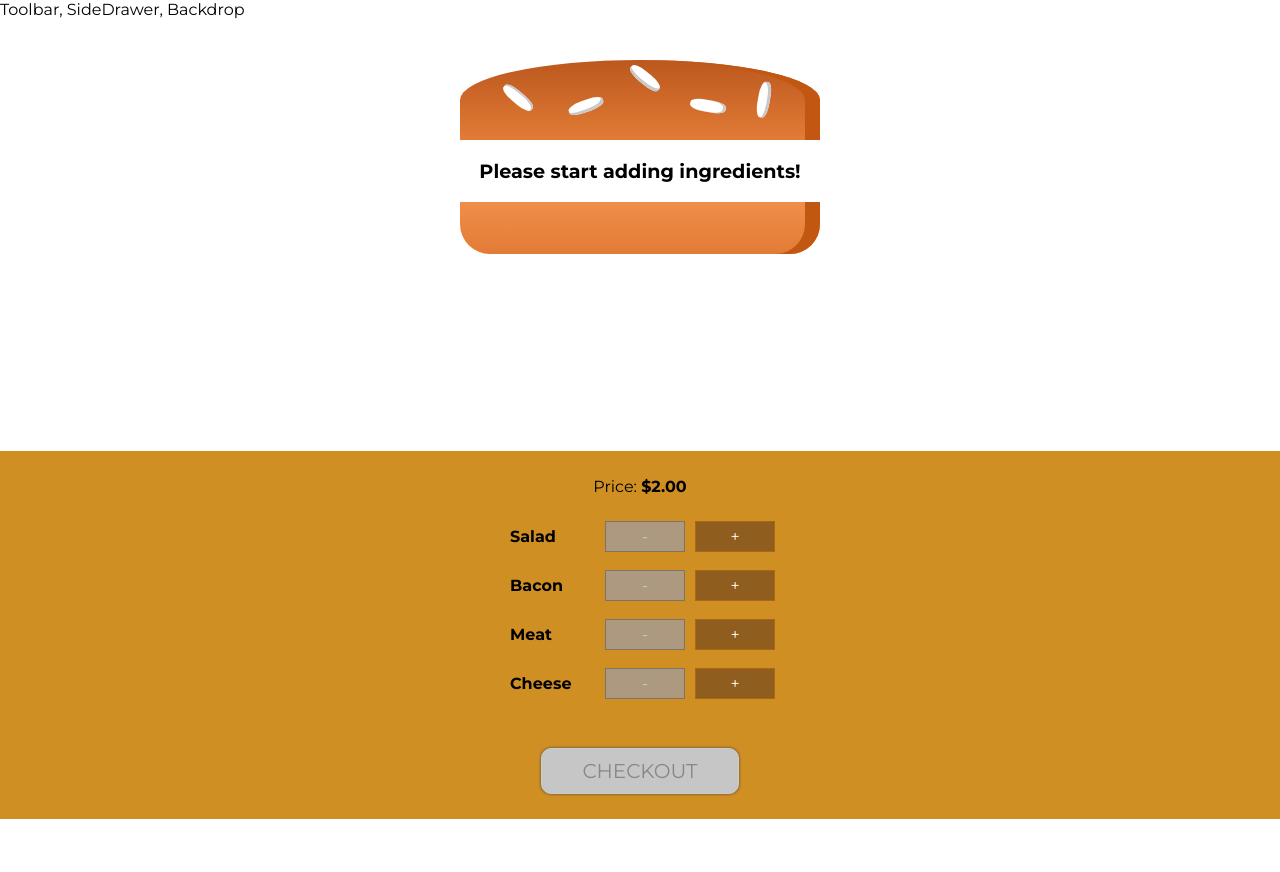
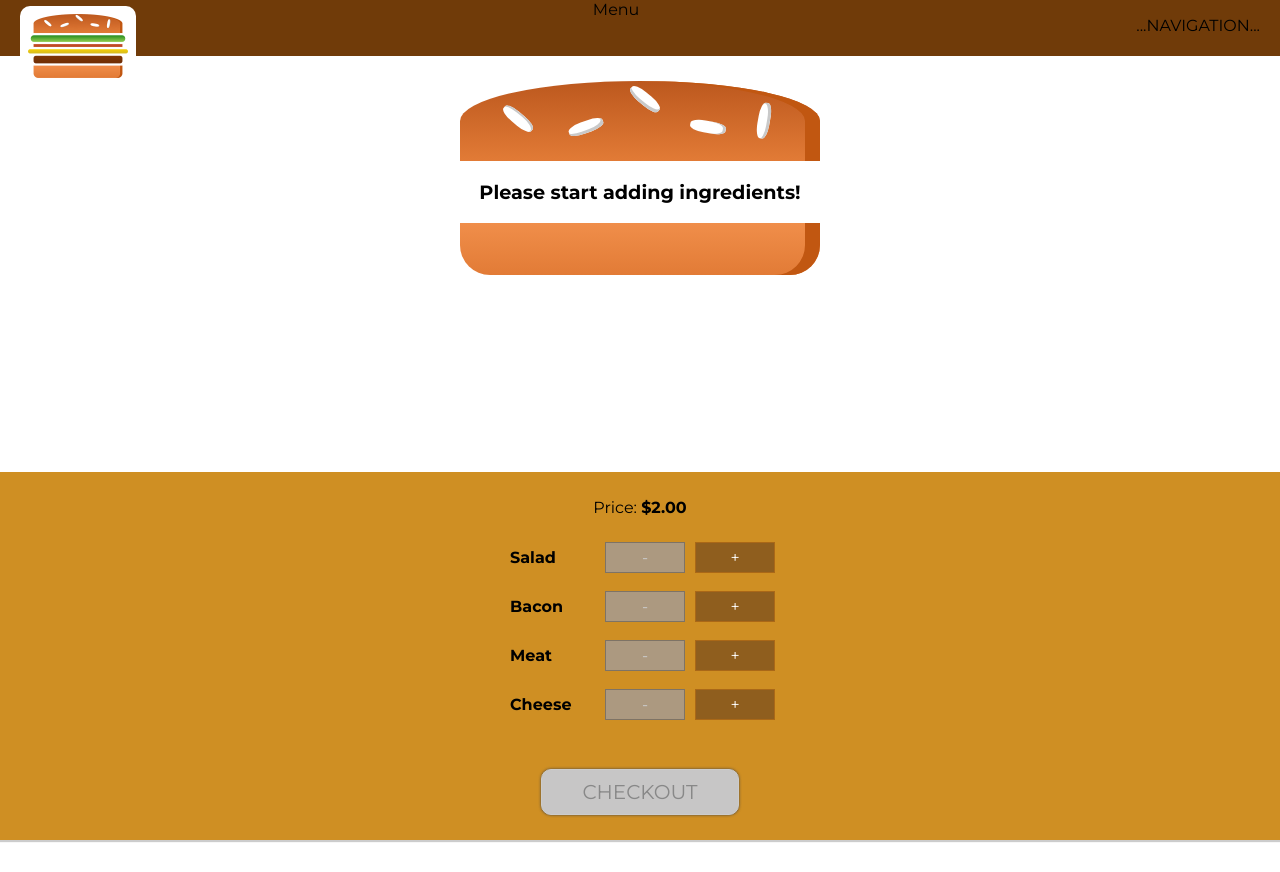
Before and after one commit to deinyefa/burger-builder, a React (Create React App) app: page / in a window 1280 px wide. Before the commit the page ends 819 px from the top, so only its background shows below. Built offline with nearby package versions, Linux system fonts and the light colour scheme.

Commit message:
Added toolbar + logo

```diff
--- a/src/App.js
+++ b/src/App.js
@@ -7,11 +7,11 @@ import BurgerBuilder from './containers/BurgerBuilder/BurgerBuilder';
 
 function App() {
   return (
-    <div>
+    // <div>
       <Layout>
         <BurgerBuilder />
       </Layout>
-    </div>
+    // {/* </div> */}
   );
 }
 
--- a/src/components/Layout/Layout.js
+++ b/src/components/Layout/Layout.js
@@ -1,11 +1,12 @@
 import React, { Fragment } from 'react';
 
 import LayoutStyles from './Layout.module.css';
+import Toolbar from '../Navigation/Toolbar/Toolbar';
 
 const layout = props => (
   <Fragment>
-    <div className={LayoutStyles.Layout}>Toolbar, SideDrawer, Backdrop</div>
-    <main>
+    <Toolbar />
+    <main className={LayoutStyles.Layout}>
       {props.children}
     </main>
   </Fragment>
--- a/src/components/Layout/Layout.module.css
+++ b/src/components/Layout/Layout.module.css
@@ -1,3 +1,3 @@
 .Layout {
-  margin: 0 auto 2em;
+  margin: 72px auto 2em;
 }
--- /dev/null
+++ b/src/components/Logo/Logo.js
@@ -0,0 +1,12 @@
+import React from 'react';
+
+import Logo from '../../assets/images/burger-logo.png';
+import LogoStyles from './Logo.module.css';
+
+const logo = props => (
+  <div className={LogoStyles.Logo}>
+    <img src={Logo} alt="Burger Logo icon" />
+  </div>
+);
+
+export default logo;
--- /dev/null
+++ b/src/components/Logo/Logo.module.css
@@ -0,0 +1,12 @@
+.Logo {
+  background-color: white;
+  padding: 8px;
+  width: 100px;
+  margin-top: 6px;
+  border-top-left-radius: 10px;
+  border-top-right-radius: 10px;
+}
+
+.Logo img {
+  width: 100%;
+}
--- /dev/null
+++ b/src/components/Navigation/Toolbar/Toolbar.js
@@ -0,0 +1,18 @@
+import React from 'react';
+
+import ToolbarStyles from './Toolbar.module.css';
+import Logo from '../../Logo/Logo';
+
+const toolbar = props => (
+  <header className={ToolbarStyles.Toolbar}>
+  <div><Logo /></div>
+    <div>Menu</div>
+    <nav>
+      <ul>
+        ...NAVIGATION...
+      </ul>
+    </nav>
+  </header>
+);
+
+export default toolbar
--- /dev/null
+++ b/src/components/Navigation/Toolbar/Toolbar.module.css
@@ -0,0 +1,18 @@
+.Toolbar {
+  height: 56px;
+  width: 100vw;
+  position: fixed;
+  top: 0;
+  left: 0;
+  background-color: #703b09;
+  display: flex;
+  justify-content: space-between;
+  align-content: center;
+  padding: 0 20px;
+  box-sizing: border-box;
+  z-index: 90;
+}
+
+.Toolbar nav {
+  height: 100%;
+}
```
Also changed, not shown: src/assets/images/burger-logo.png (added).
